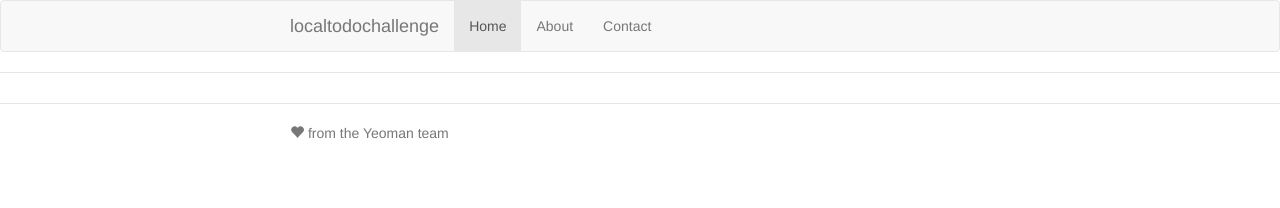
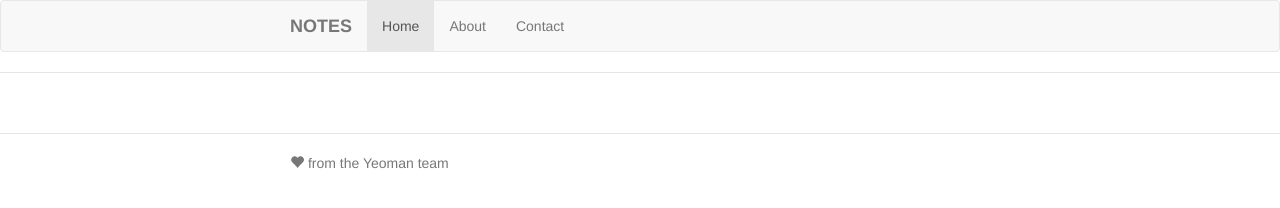
Before and after one commit to benvogcodes/localtodochallenge, a website: page app/index.html in a window 1280 px wide. Drawn offline with nearby package versions, Linux system fonts and the light colour scheme; some packages are replaced by stand-ins of ours; files that its build step writes are made by us from their sources.

Commit message:
Update navbar-brand text, add top-margin to footer, update copy on main.html

```diff
--- a/app/index.html
+++ b/app/index.html
@@ -33,7 +33,7 @@
               <span class="icon-bar"></span>
             </button>
 
-            <a class="navbar-brand" href="#/">localtodochallenge</a>
+            <a class="navbar-brand" href="#/"><strong>NOTES</strong></a>
           </div>
 
           <div class="collapse navbar-collapse" id="js-navbar-collapse">
--- a/app/styles/main.css
+++ b/app/styles/main.css
@@ -35,6 +35,7 @@ body {
   padding-top: 19px;
   color: #777;
   border-top: 1px solid #e5e5e5;
+  margin-top: 30px;
 }
 
 .container-narrow > hr {
```
Also changed, not shown: app/views/main.html (+2 -2 lines).
